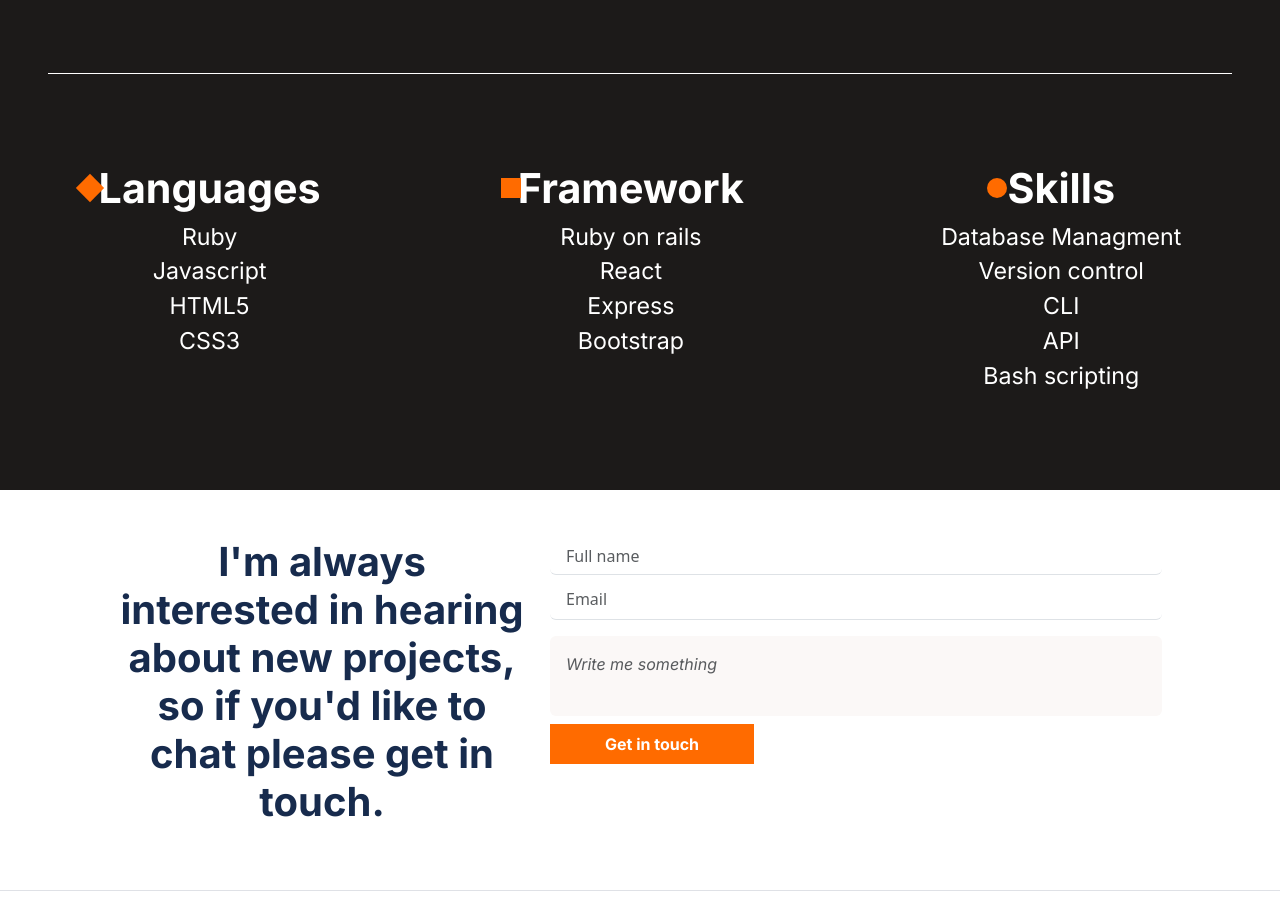
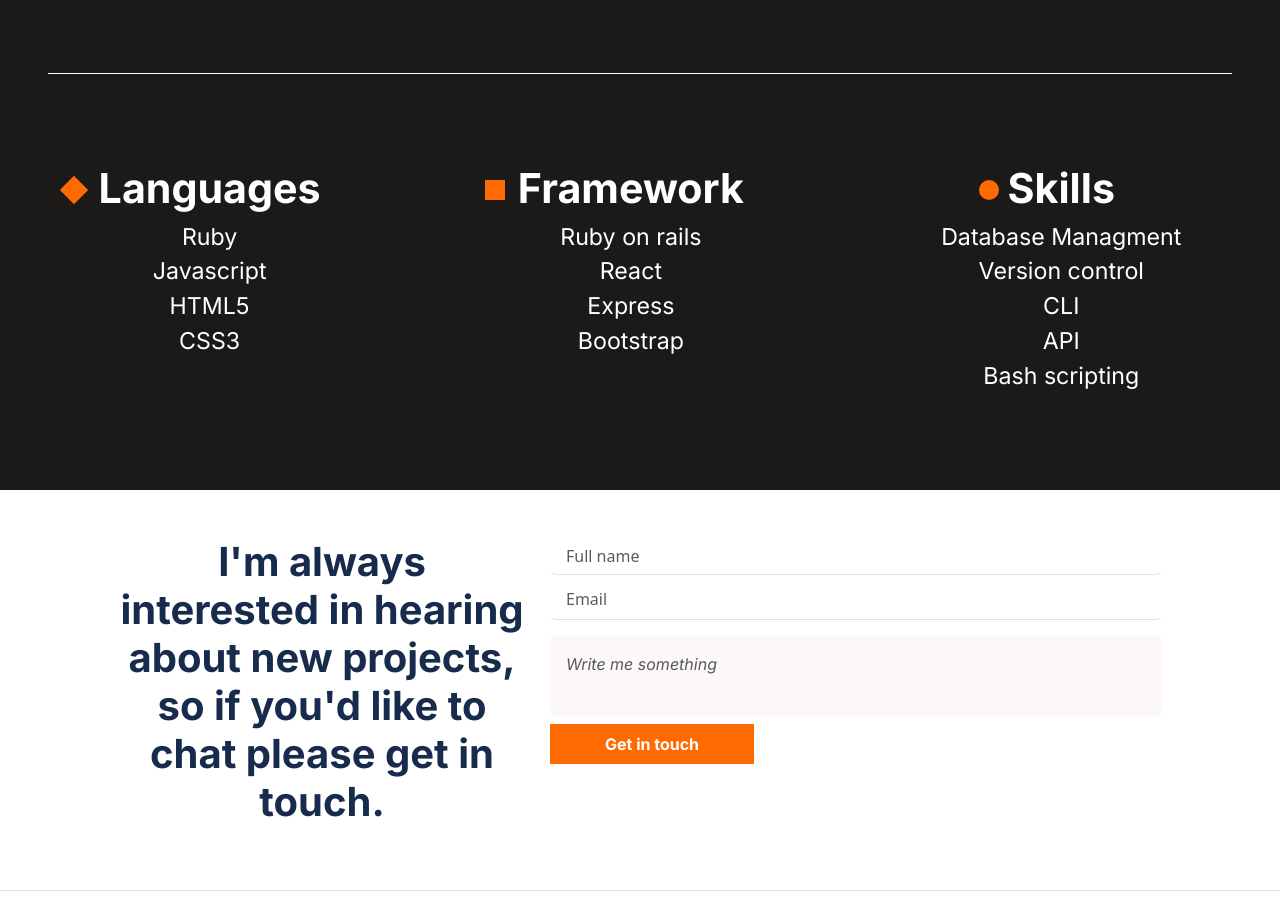
Before and after one commit to ShiroYaksha90/Basim-dev, a website: page index.html in a window 1280 px wide. Shown: the part 2920-3832 px from the top of the page. Drawn offline with nearby package versions, Linux system fonts and the light colour scheme; a web font is replaced by a local one.

Commit message:
Improve UX

```diff
--- a/custom.scss
+++ b/custom.scss
@@ -611,6 +611,20 @@ svg {
         font-size: 1.1rem;
       }
     }
+    .stack-skills {
+      .language::before {
+        top: 1.05em;
+        right: 3.4em;
+      }
+      .framework::before {
+        top: 1.05em;
+        right: 3.4em;
+      }
+      .skills::before {
+        top: 1.05em;
+        right: 1.8em;
+      }
+    }
   }
 
   .contact {
```
Also changed, not shown: custom.css, 1 other file.
